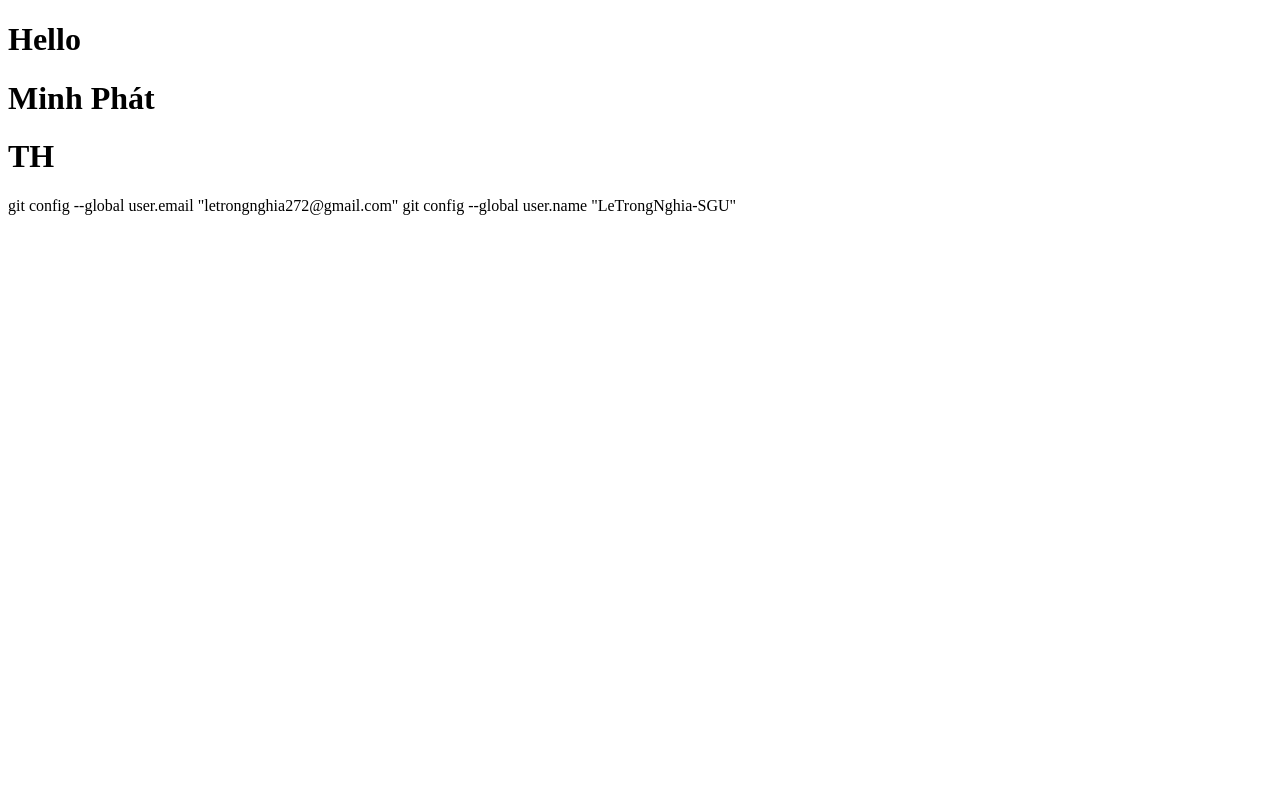
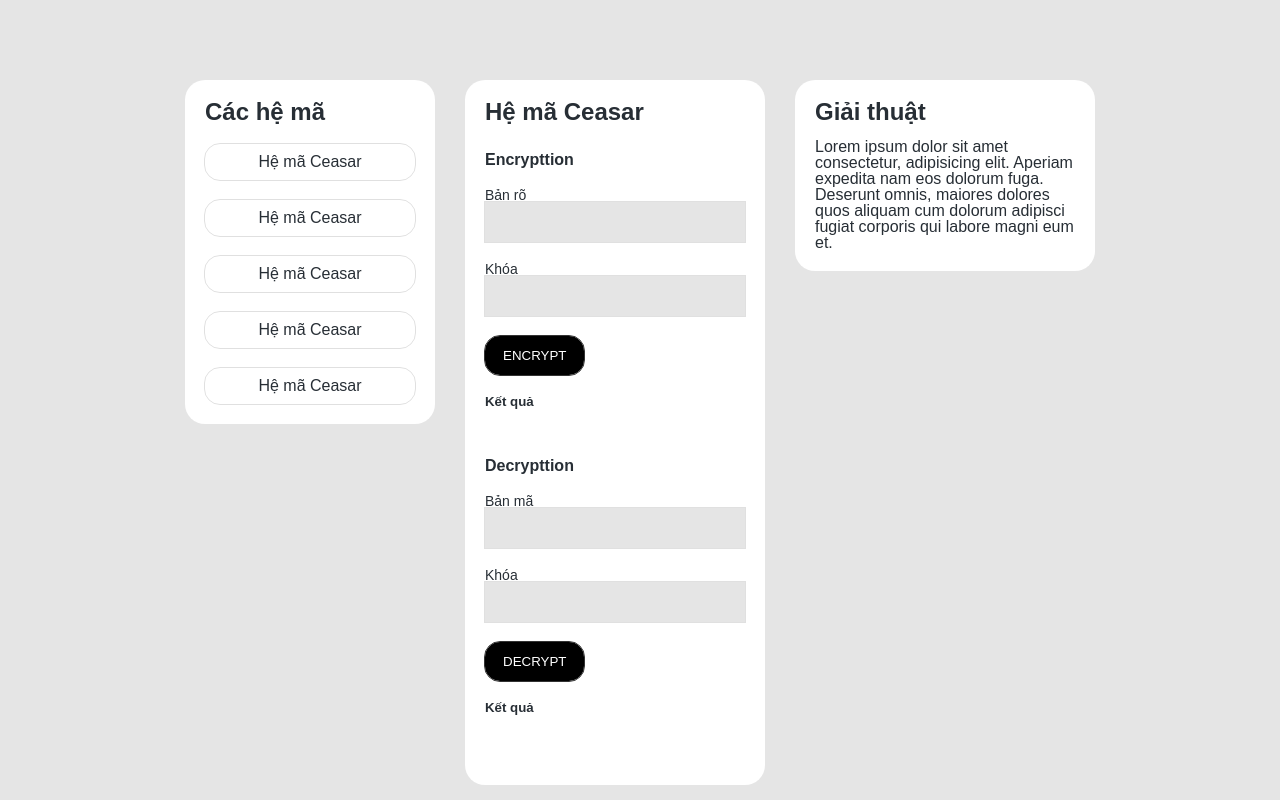
Before and after one commit to mphat-phan/encrypt-web, a website: page index.html in a window 1280 px wide. Drawn offline with Linux system fonts and the light colour scheme.

Commit message:
gui done by phu

```diff
--- a/index.html
+++ b/index.html
@@ -4,13 +4,73 @@
     <meta charset="UTF-8">
     <meta http-equiv="X-UA-Compatible" content="IE=edge">
     <meta name="viewport" content="width=device-width, initial-scale=1.0">
+    <link rel="stylesheet" href="style.css">
+    <!-- <link rel="stylesheet" href="https://cdn.jsdelivr.net/npm/bootstrap@4.3.1/dist/css/bootstrap.min.css" integrity="sha384-ggOyR0iXCbMQv3Xipma34MD+dH/1fQ784/j6cY/iJTQUOhcWr7x9JvoRxT2MZw1T" crossorigin="anonymous"> -->
     <title>Document</title>
 </head>
 <body>
-    <h1>Hello</h1>
-    <h1>Minh Phát</h1>
-    <h1>TH</h1>
-    git config --global user.email "letrongnghia272@gmail.com"
-    git config --global user.name "LeTrongNghia-SGU"
+    <div class="container">
+        <section class="cipher">
+            <div class="cipher-left">
+                <h2 class="cipher-title">Các hệ mã</h2>
+                <ul class="cipher-list">
+                    <li class="cipher-list-item">
+                        <a class="cipher-list-link" href="">Hệ mã Ceasar</a>
+                    </li>
+                    <li class="cipher-list-item">
+                        <a class="cipher-list-link" href="">Hệ mã Ceasar</a>
+                    </li>
+                    <li class="cipher-list-item">
+                        <a class="cipher-list-link" href="">Hệ mã Ceasar</a>
+                    </li>
+                    <li class="cipher-list-item">
+                        <a class="cipher-list-link" href="">Hệ mã Ceasar</a>
+                    </li>
+                    <li class="cipher-list-item">
+                        <a class="cipher-list-link" href="">Hệ mã Ceasar</a>
+                    </li>
+                </ul>
+            </div>
+            <div class="cipher-content">
+                <div class="cipher-top">
+                    <h2 class="cipher-title">Hệ mã Ceasar</h2>
+                    <h4 class="cipher-heading">Encrypttion</h4>
+                    <form action="" class="cipher-form">
+                        <div class="cipher-group">
+                            <label for="cipher-input" class="cipher-label">Bản rõ</label>
+                            <input type="text" class="cipher-input" id="cipher-input">
+                        </div>
+                        <div class="cipher-group">
+                            <label for="cipher-input" class="cipher-label">Khóa</label>
+                            <input type="text" class="cipher-input" id="cipher-input">
+                        </div>
+                        <button type="button" class="cipher-btn">Encrypt</button>
+                        <h5 class="cipher-result">Kết quả</h6>
+                    </form>
+                </div>
+                <div class="cipher-bot">
+                    <h4 class="cipher-heading">Decrypttion</h4>
+                    <form action="" class="cipher-form">
+                        <div class="cipher-group">
+                            <label for="cipher-input" class="cipher-label">Bản mã</label>
+                            <input type="text" class="cipher-input" id="cipher-input">
+                        </div>
+                        <div class="cipher-group">
+                            <label for="cipher-input" class="cipher-label">Khóa</label>
+                            <input type="text" class="cipher-input" id="cipher-input">
+                        </div>
+                        <button type="button" class="cipher-btn">Decrypt</button>
+                        <h5 class="cipher-result">Kết quả</h6>
+                    </form>
+                </div>
+            </div>
+            <div class="cipher-info">
+                <h2 class="cipher-title">Giải thuật</h2>
+                <div class="cipher-desc">
+                    Lorem ipsum dolor sit amet consectetur, adipisicing elit. Aperiam expedita nam eos dolorum fuga. Deserunt omnis, maiores dolores quos aliquam cum dolorum adipisci fugiat corporis qui labore magni eum et.
+                </div>
+            </div>
+        </section>
+    </div>
 </body>
 </html>
--- /dev/null
+++ b/style.css
@@ -0,0 +1,125 @@
+*{
+    margin: 0;
+    padding: 0;
+    box-sizing: border-box;
+  }
+
+  body {
+    overflow-x: hidden;
+    color: #272e35;
+  }
+
+  ul li {
+    list-style: none;
+    text-decoration: none;
+    outline: none;
+
+  }
+  li{
+	  list-style-type: none;
+  }
+  img {
+    display: block;
+    max-width: 100%;
+  }
+
+  a {
+    text-decoration: none;
+    color: #272e35;
+  }
+
+  body {
+    font-family: "Poppins", sans-serif;
+    font-size: 16px;
+    line-height: 1;
+	background-color: #E5E5E5;
+  }
+  input{
+	  outline: none;
+	  border-color: none;
+	  border: none;
+  }
+
+  .container{
+	  max-width: 968px;
+	  margin: 0 auto;
+	  height: auto;
+  }
+  .cipher{
+	  padding-top: 80px;
+	  display: flex;
+	  justify-content: center;
+  }
+  .cipher>div{
+	  background-color: #fff;
+	  padding: 20px;
+	  border-radius: 20px;
+	  height: fit-content;
+  }
+
+  /* Cipher-left */
+  .cipher-left{
+	  width: 100%;
+	  max-width: 250px;
+  }
+  .cipher-content{
+	  margin: 0 30px;
+  }
+  .cipher-list-item{
+	  margin-top: 20px;
+	  width: 100%;
+  }
+  .cipher-list-item a{
+	  text-align: center;
+	  padding: 10px 20px;
+	  border-radius: 15px;
+	  outline: 1px solid rgba(0,0,0,0.12);
+	  display: block;
+  }
+
+  /* Cipher content */
+
+  .cipher-content{
+	  width: 100%;
+	  max-width: 300px;
+  }
+  .cipher-heading{
+	  margin-top: 28px;
+  }
+  .cipher-label{
+	  font-size: 14px;
+  }
+  .cipher-group{
+	  margin-top: 20px;
+	  display: flex;
+	  flex-direction: column;
+  }
+  .cipher-input{
+	  line-height: 40px;
+	  vertical-align: text-top;
+	  outline: 1px solid rgba(0,0,0,0.12);
+	  background-color: #E5E5E5;
+  }
+  .cipher-btn{
+	  margin: 20px 0;
+	  padding: 12px 18px;
+	  text-transform: uppercase;
+	  border-radius: 15px;
+	  border: none;
+	  outline: 1px solid #333;
+	  background-color: black;
+	  color: #fff;
+	  cursor: pointer;
+  }
+  .cipher-result{
+	  margin-bottom: 50px;
+  }
+
+  /* Cipher-info */
+
+  .cipher-info{
+	  max-width: 300px;
+  }
+  .cipher-desc{
+	  margin-top: 15px;
+  }
```
Also changed, not shown: package.json (line endings or trailing spaces).
